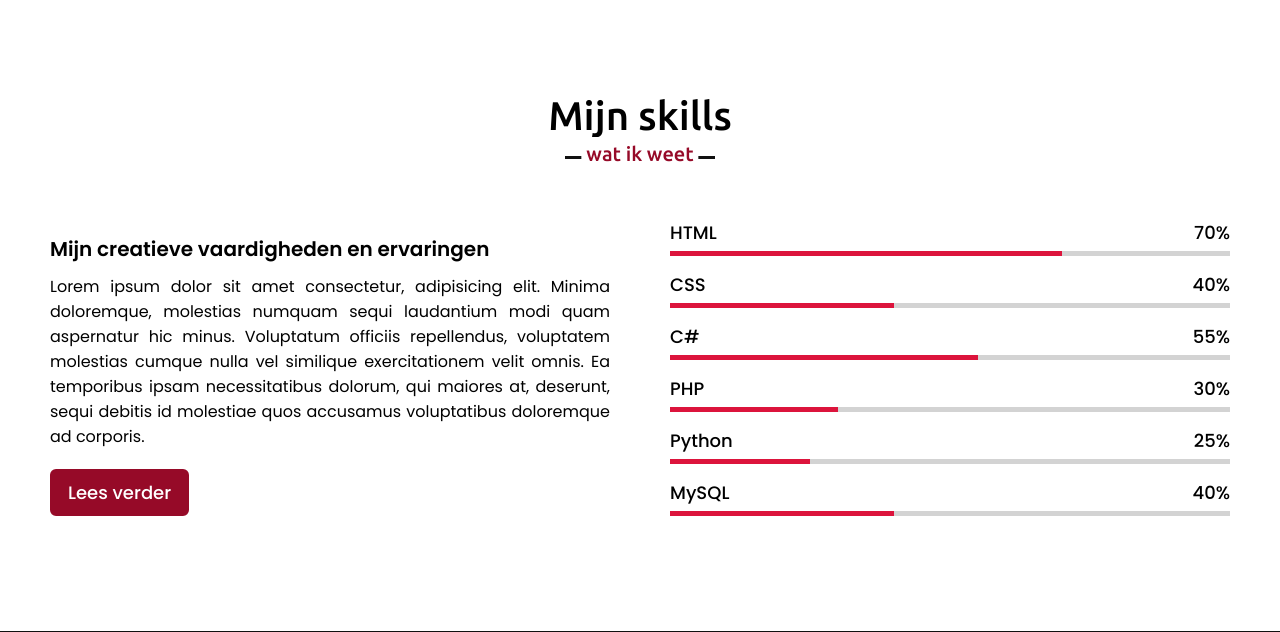
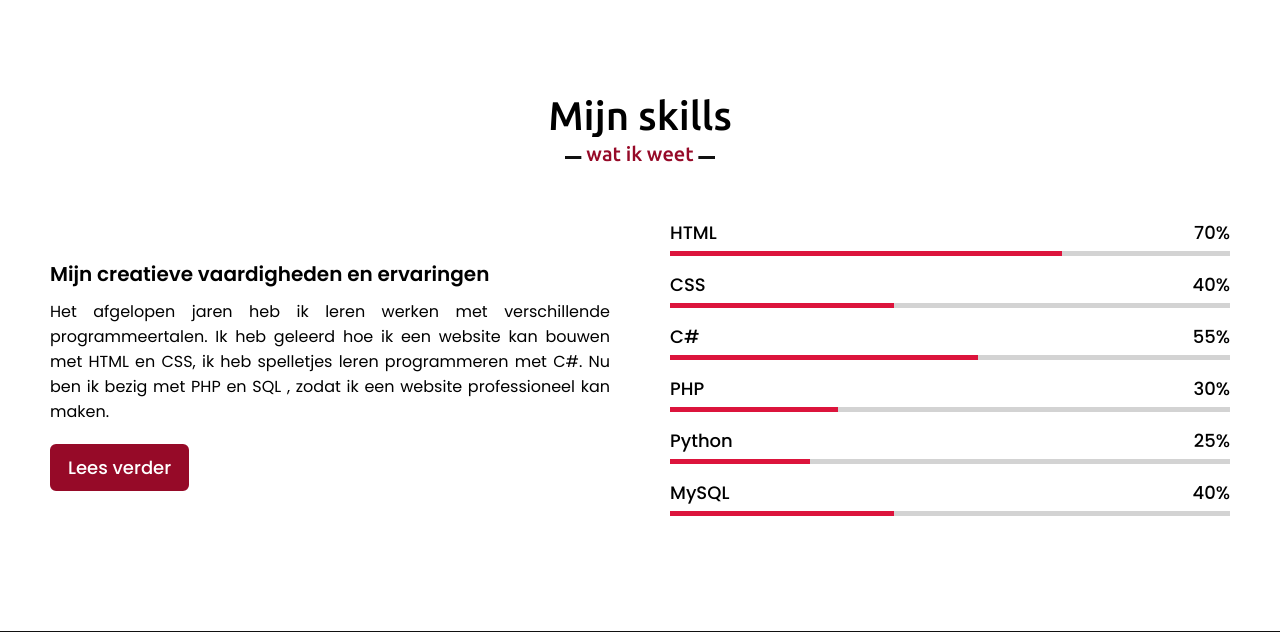
Before and after one commit to hlahla-1/Portfolio_PHP, a PHP site: page / in a window 1280 px wide. Shown: the part 2087-2719 px from the top of the page. Run offline with PHP 8.4, Linux system fonts and the light colour scheme; data comes from the database, SQL or seed files in the repository; some libraries are stand-ins or nearby versions.

Commit message:
Update stage change

```diff
--- a/index.php
+++ b/index.php
@@ -145,11 +145,9 @@
             <div class="skills-content">
                 <div class="column left">
                     <div class="text">Mijn creatieve vaardigheden en ervaringen</div>
-                    <p>Lorem ipsum dolor sit amet consectetur, adipisicing elit. Minima doloremque, molestias numquam
-                        sequi laudantium modi quam aspernatur hic minus. Voluptatum officiis repellendus, voluptatem
-                        molestias cumque nulla vel similique exercitationem velit omnis. Ea temporibus ipsam
-                        necessitatibus dolorum, qui maiores at, deserunt, sequi debitis id molestiae quos accusamus
-                        voluptatibus doloremque ad corporis. </p>
+                    <p>Het afgelopen jaren heb ik leren werken met verschillende programmeertalen.
+                        Ik heb geleerd hoe ik een website kan bouwen met HTML en CSS, ik heb spelletjes leren programmeren met C#.
+                         Nu ben ik bezig met PHP en SQL , zodat ik een website professioneel kan maken. </p>
                         <a href="#">Lees verder</a>
                 </div>
                 <div class="column right">
```
